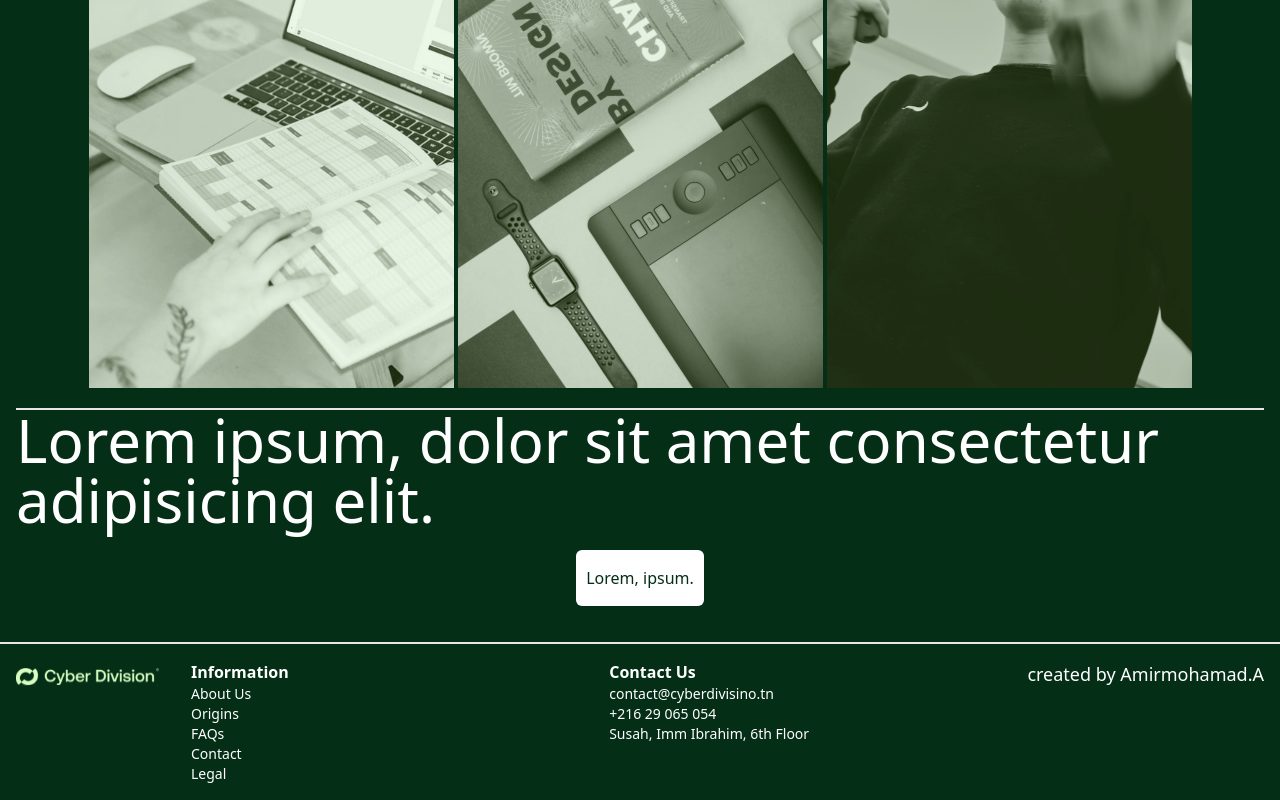
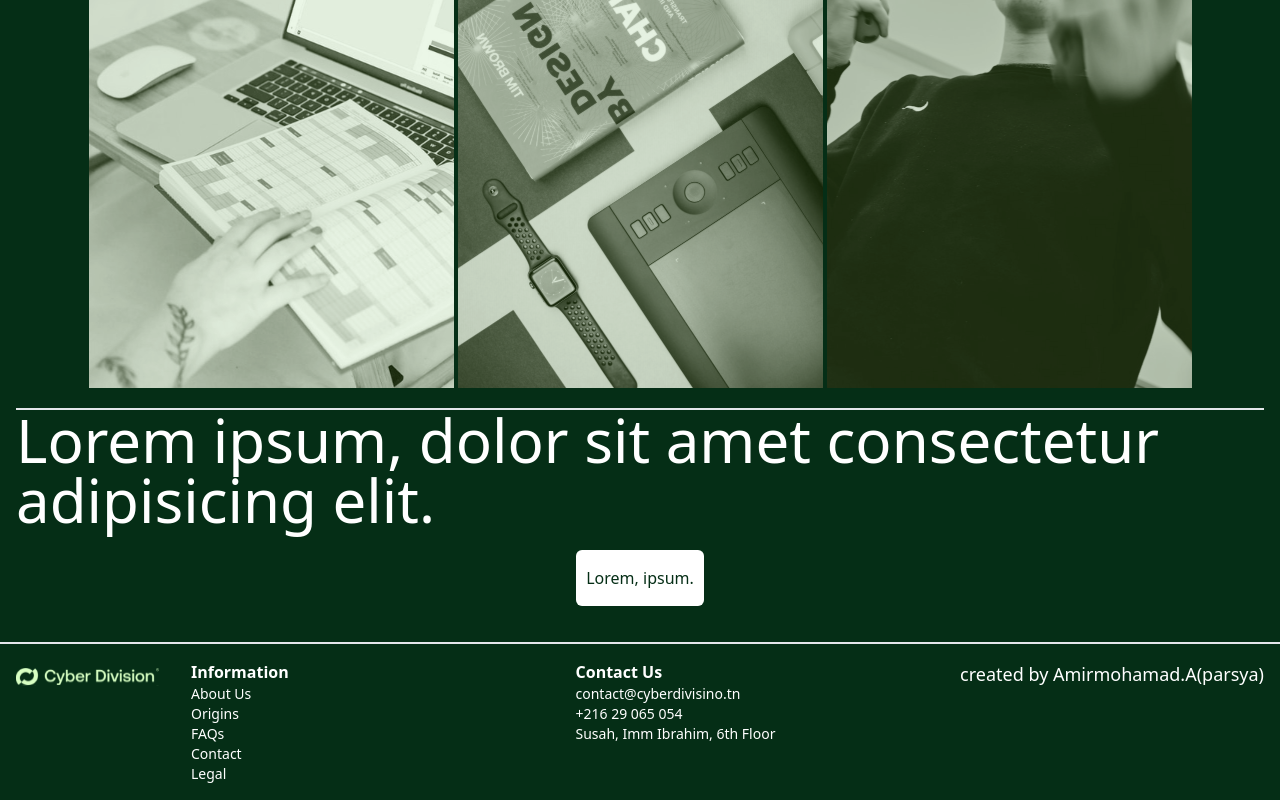
Before and after one commit to Parsya2/landing-page, a React (Create React App) app: page / in a window 1280 px wide. Shown: the part 2152-2952 px from the top of the page. Built offline with nearby package versions, Linux system fonts and the light colour scheme.

Commit message:
final changes 2

```diff
--- a/src/components/footer.js
+++ b/src/components/footer.js
@@ -32,7 +32,7 @@ const Footer = () => {
                 Susah, Imm Ibrahim, 6th Floor
               </li>
             </ul>
-            <h1 className="font-medium text-lg">created by Amirmohamad.A</h1>
+            <h1 className="font-medium text-lg">created by Amirmohamad.A(parsya)</h1>
           </div>
         </div>
       </footer>
```
